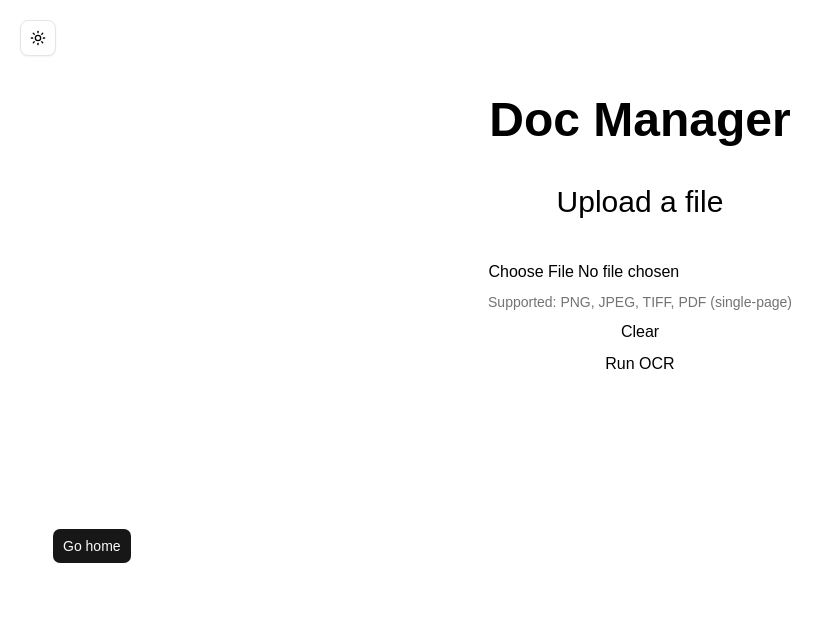
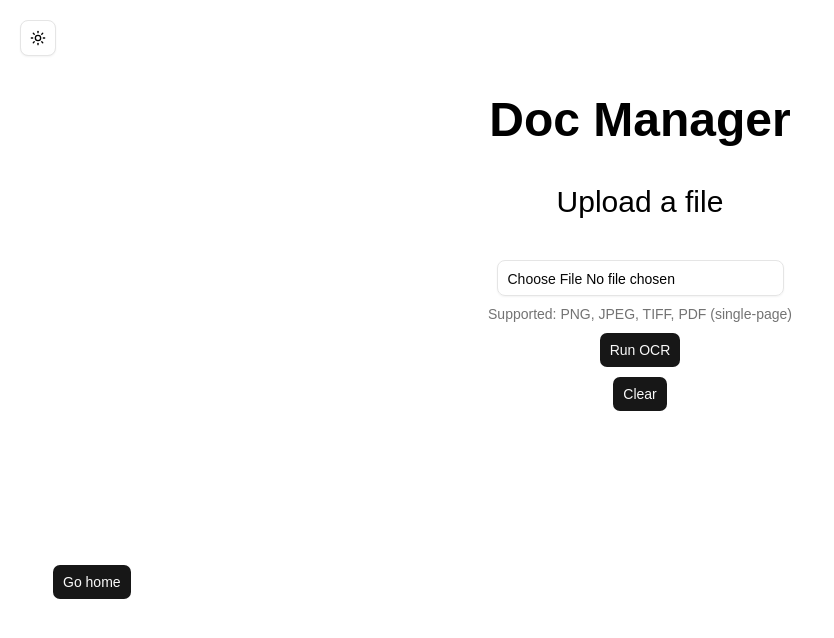
Before and after one commit to pes18fan/document-manager, a SvelteKit app in the folder client/: page /upload in a window 1280 px wide. Shown: the top 638 px of the page, without its empty margins (0-834 px from the left). Built offline with nearby package versions, Linux system fonts and the light colour scheme.

Commit message:
feat: button up upload page

```diff
--- a/client/package.json
+++ b/client/package.json
@@ -13,11 +13,13 @@
 	},
 	"devDependencies": {
 		"@fontsource-variable/inter": "^5.2.8",
+		"@internationalized/date": "^3.12.0",
 		"@lucide/svelte": "^1.0.1",
 		"@sveltejs/adapter-auto": "latest",
 		"@sveltejs/kit": "latest",
 		"@sveltejs/vite-plugin-svelte": "^6.2.4",
 		"@tailwindcss/vite": "^4.1.18",
+		"bits-ui": "^2.16.3",
 		"clsx": "^2.1.1",
 		"svelte": "^5.51.0",
 		"svelte-check": "^4.4.2",
--- /dev/null
+++ b/client/src/lib/components/ui/input/index.ts
@@ -0,0 +1,7 @@
+import Root from "./input.svelte";
+
+export {
+	Root,
+	//
+	Root as Input,
+};
--- /dev/null
+++ b/client/src/lib/components/ui/input/input.svelte
@@ -0,0 +1,48 @@
+<script lang="ts">
+	import type { HTMLInputAttributes, HTMLInputTypeAttribute } from "svelte/elements";
+	import { cn, type WithElementRef } from "$lib/utils.js";
+
+	type InputType = Exclude<HTMLInputTypeAttribute, "file">;
+
+	type Props = WithElementRef<
+		Omit<HTMLInputAttributes, "type"> &
+			({ type: "file"; files?: FileList } | { type?: InputType; files?: undefined })
+	>;
+
+	let {
+		ref = $bindable(null),
+		value = $bindable(),
+		type,
+		files = $bindable(),
+		class: className,
+		"data-slot": dataSlot = "input",
+		...restProps
+	}: Props = $props();
+</script>
+
+{#if type === "file"}
+	<input
+		bind:this={ref}
+		data-slot={dataSlot}
+		class={cn(
+			"dark:bg-input/30 border-input focus-visible:border-ring focus-visible:ring-ring/50 aria-invalid:ring-destructive/20 dark:aria-invalid:ring-destructive/40 aria-invalid:border-destructive dark:aria-invalid:border-destructive/50 h-9 rounded-md border bg-transparent px-2.5 py-1 text-base shadow-xs transition-[color,box-shadow] file:h-7 file:text-sm file:font-medium focus-visible:ring-3 aria-invalid:ring-3 md:text-sm file:text-foreground placeholder:text-muted-foreground w-full min-w-0 outline-none file:inline-flex file:border-0 file:bg-transparent disabled:pointer-events-none disabled:cursor-not-allowed disabled:opacity-50",
+			className
+		)}
+		type="file"
+		bind:files
+		bind:value
+		{...restProps}
+	/>
+{:else}
+	<input
+		bind:this={ref}
+		data-slot={dataSlot}
+		class={cn(
+			"dark:bg-input/30 border-input focus-visible:border-ring focus-visible:ring-ring/50 aria-invalid:ring-destructive/20 dark:aria-invalid:ring-destructive/40 aria-invalid:border-destructive dark:aria-invalid:border-destructive/50 h-9 rounded-md border bg-transparent px-2.5 py-1 text-base shadow-xs transition-[color,box-shadow] file:h-7 file:text-sm file:font-medium focus-visible:ring-3 aria-invalid:ring-3 md:text-sm file:text-foreground placeholder:text-muted-foreground w-full min-w-0 outline-none file:inline-flex file:border-0 file:bg-transparent disabled:pointer-events-none disabled:cursor-not-allowed disabled:opacity-50",
+			className
+		)}
+		{type}
+		bind:value
+		{...restProps}
+	/>
+{/if}
--- /dev/null
+++ b/client/src/lib/components/ui/label/index.ts
@@ -0,0 +1,7 @@
+import Root from "./label.svelte";
+
+export {
+	Root,
+	//
+	Root as Label,
+};
--- /dev/null
+++ b/client/src/lib/components/ui/label/label.svelte
@@ -0,0 +1,20 @@
+<script lang="ts">
+	import { Label as LabelPrimitive } from "bits-ui";
+	import { cn } from "$lib/utils.js";
+
+	let {
+		ref = $bindable(null),
+		class: className,
+		...restProps
+	}: LabelPrimitive.RootProps = $props();
+</script>
+
+<LabelPrimitive.Root
+	bind:ref
+	data-slot="label"
+	class={cn(
+		"gap-2 text-sm leading-none font-medium group-data-[disabled=true]:opacity-50 peer-disabled:opacity-50 flex items-center select-none group-data-[disabled=true]:pointer-events-none peer-disabled:cursor-not-allowed",
+		className
+	)}
+	{...restProps}
+/>
--- a/client/src/routes/upload/+page.svelte
+++ b/client/src/routes/upload/+page.svelte
@@ -1,5 +1,7 @@
 <script lang="ts">
     import { Button } from "$lib/components/ui/button";
+    import { Input } from "$lib/components/ui/input/index.js";
+    import { Label } from "$lib/components/ui/label/index.js";
 
     // What the result of an "/ocr" POST request looks like.
     interface OcrResult {
@@ -169,20 +171,22 @@
 <h2 class="text-3xl text-center">Upload a file</h2>
 
 <div class="flex flex-col gap-2 items-center justify-center p-10">
-    <input
-        accept="image/png, image/jpeg, image/tiff, application/pdf"
-        bind:files
-        type="file"
-        onchange={onFileChange}
-    />
+    <div>
+        <Input
+            accept="image/png, image/jpeg, image/tiff, application/pdf"
+            bind:files
+            type="file"
+            onchange={onFileChange}
+        />
+    </div>
     <p class="text-sm text-muted-foreground">
         Supported: PNG, JPEG, TIFF, PDF (single-page)
     </p>
     {#if previewURL != ""}
         <img src={previewURL} alt="Preview" class="max-w-xs max-h-64 rounded" />
     {/if}
-    <button onclick={clear}>Clear</button>
-    <button onclick={ocr}>Run OCR</button>
+    <Button onclick={ocr}>Run OCR</Button>
+    <Button onclick={clear}>Clear</Button>
 </div>
 
 <div class="flex flex-col gap-2 items-center justify-center p-10">
```
Also changed, not shown: 1 other file (tests, documents, lock files or other folders).
